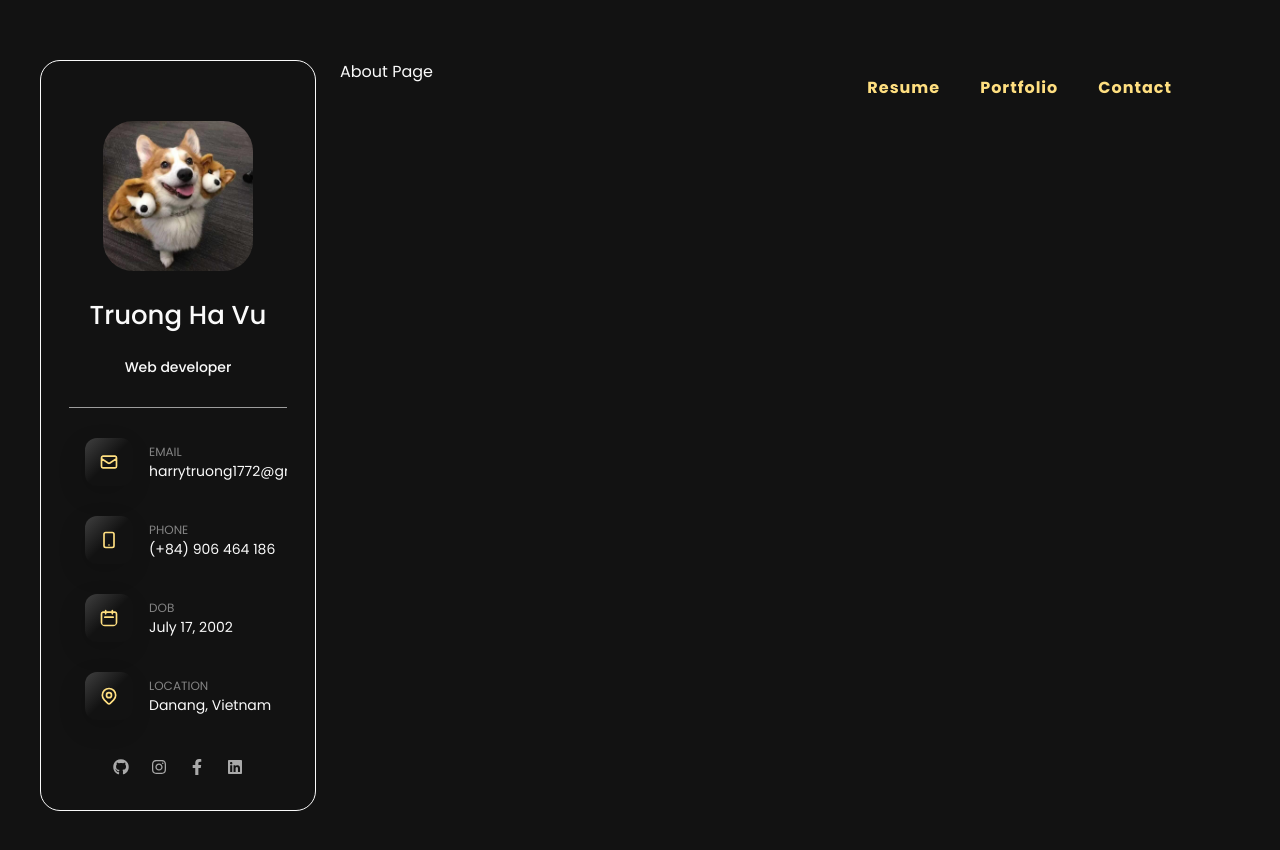
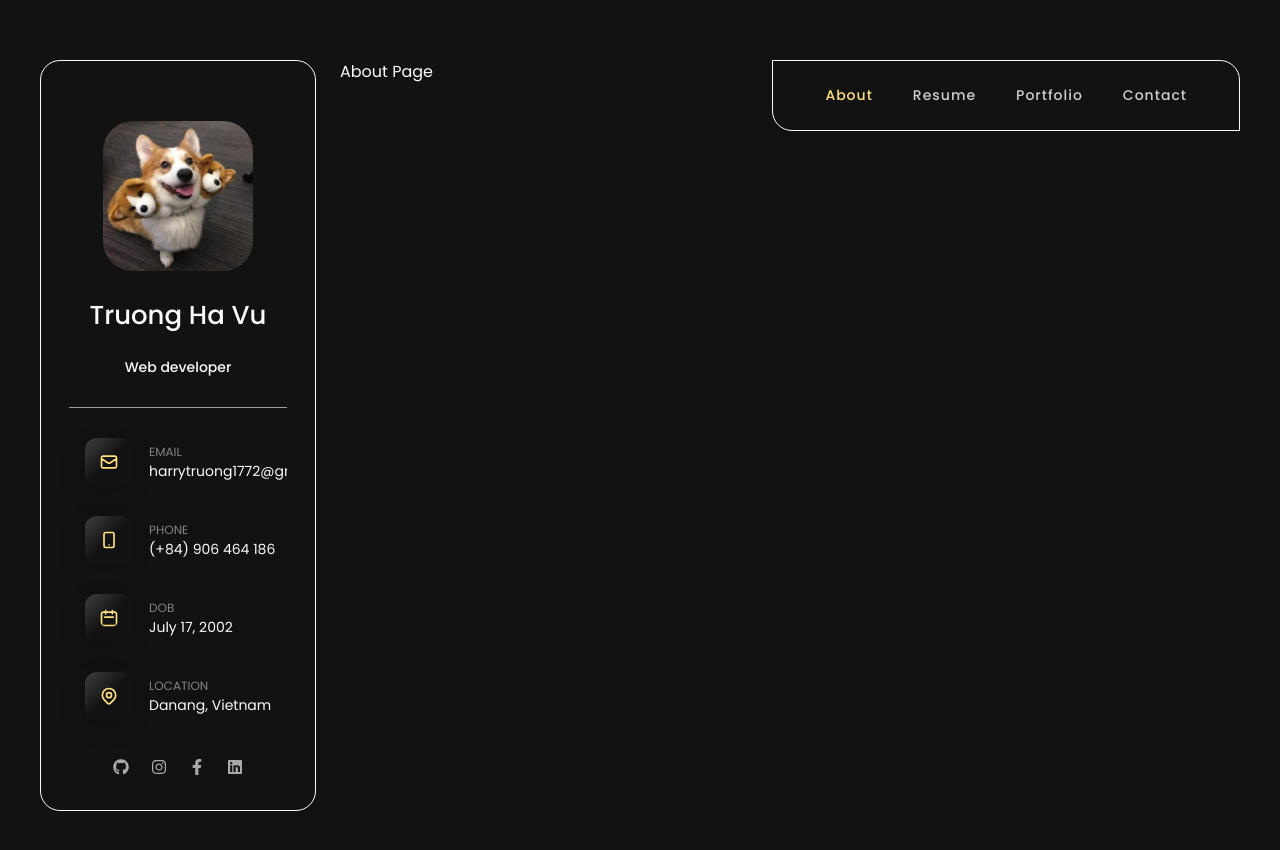
Before and after one commit to HarryxDD/HarryxDD.github.io, a React (Create React App) app: page /about in a window 1280 px wide. Before the commit this address led to /. Shown: the top 850 px of the page. Built offline with nearby package versions, Linux system fonts and the light colour scheme.

Commit message:
feat: navigation bar

```diff
--- a/src/components/elements/AppRouter.tsx
+++ b/src/components/elements/AppRouter.tsx
@@ -32,7 +32,7 @@ const omitRouteRenderProps = (route: BasicRoute) => {
 };
 
 const NotFoundPageDefault = () => {
-  return <Redirect to={"/"} />;
+  return <Redirect to={"/about"} />;
 };
 
 export const AppRouter = memo(function AppRouter({
--- a/src/components/layouts/Navigation.tsx
+++ b/src/components/layouts/Navigation.tsx
@@ -12,6 +12,7 @@ import {RootState} from "redux/root-reducer";
 import {AppDispatch} from "redux/root-store";
 import {showMobileMenu} from "redux/ui/slice";
 import {routes} from "routes";
+import {colors} from "theme";
 
 export const renderMenuItems = (
   item: BasicRoute,
@@ -111,7 +112,6 @@ const SingleMenuItem = ({
             as={Link}
             to={fullPath}
             fontSize="xl"
-            color="black"
             _focus={{ boxShadow: "none" }}
             _hover={{ color: isActive ? undefined : "harry.700" }}
             zIndex={2}
@@ -131,7 +131,7 @@ const SingleMenuItem = ({
   return (
     <Box
       key={`menu-${fullPath}`}
-      fontWeight="bold"
+      fontWeight="500"
       _hover={{ cursor: "pointer" }}
     >
       <AppRow px={5} alignItems="flex-end">
@@ -139,10 +139,10 @@ const SingleMenuItem = ({
           as={Link}
           _focus={{ boxShadow: "none" }}
           to={fullPath}
-          color="harry.200"
-          _hover={{ color: isActive ? undefined : "harry.700" }}
+          color={isActive ? "harry.200" : "whiteAlpha.800"}
+          _hover={{ color: !isActive ? "whiteAlpha.400" : "harry.700" }}
           zIndex={2}
-          fontSize="md"
+          fontSize="sm"
           letterSpacing="1px"
         >
           {item.label}
@@ -197,11 +197,14 @@ const Navigation = () => {
       sx={{ transition: "all .3s ease-in" }}
       borderBottom={!isAtTop || isShowSideBar ? "2px" : "0"}
       borderStyle="solid"
-      borderColor="rgb(227, 227, 227)"
+      background={colors.shark}
+      borderRadius="0 20px 0 20px"
+      border="1px solid"
+      borderColor={colors.mineShaft}
     >
-      <Container maxW="container" px="3rem">
-        <Flex py={4} gap={6} alignItems="center">
-          <AppRow align="flex-end" flex={!isDesktop ? "1" : undefined}>
+      <Container maxW="container" px="2rem">
+        <Flex py={6} alignItems="center">
+          <AppRow>
             <AppLink
               as={Link}
               to="/"
@@ -212,7 +215,6 @@ const Navigation = () => {
           {isLargeDesktop && (
             <AppRow
               alignItems="center"
-              justifyContent="flex-end"
               color={isHomePage && isAtTop ? "white" : "black"}
             >
               {routes.map((item) => {
--- a/src/components/layouts/PersonalCard.tsx
+++ b/src/components/layouts/PersonalCard.tsx
@@ -24,6 +24,7 @@ const PersonalCard = () => {
       width="auto"
       overflow="hidden"
       maxHeight="max-content"
+      height="fit-content"
       background={colors.shark}
       borderRadius="20px"
       border="1px solid"
--- a/src/routes.ts
+++ b/src/routes.ts
@@ -13,7 +13,7 @@ export const routes: BasicRoute[] = [
     component: Layout,
     exact: false,
     routes: [
-      { path: "/", component: AboutPage, exact: true },
+      { path: "/about", label: "About", component: AboutPage, exact: true },
       {
         path: PAGES.RESUME_PAGE,
         label: "Resume",
```
